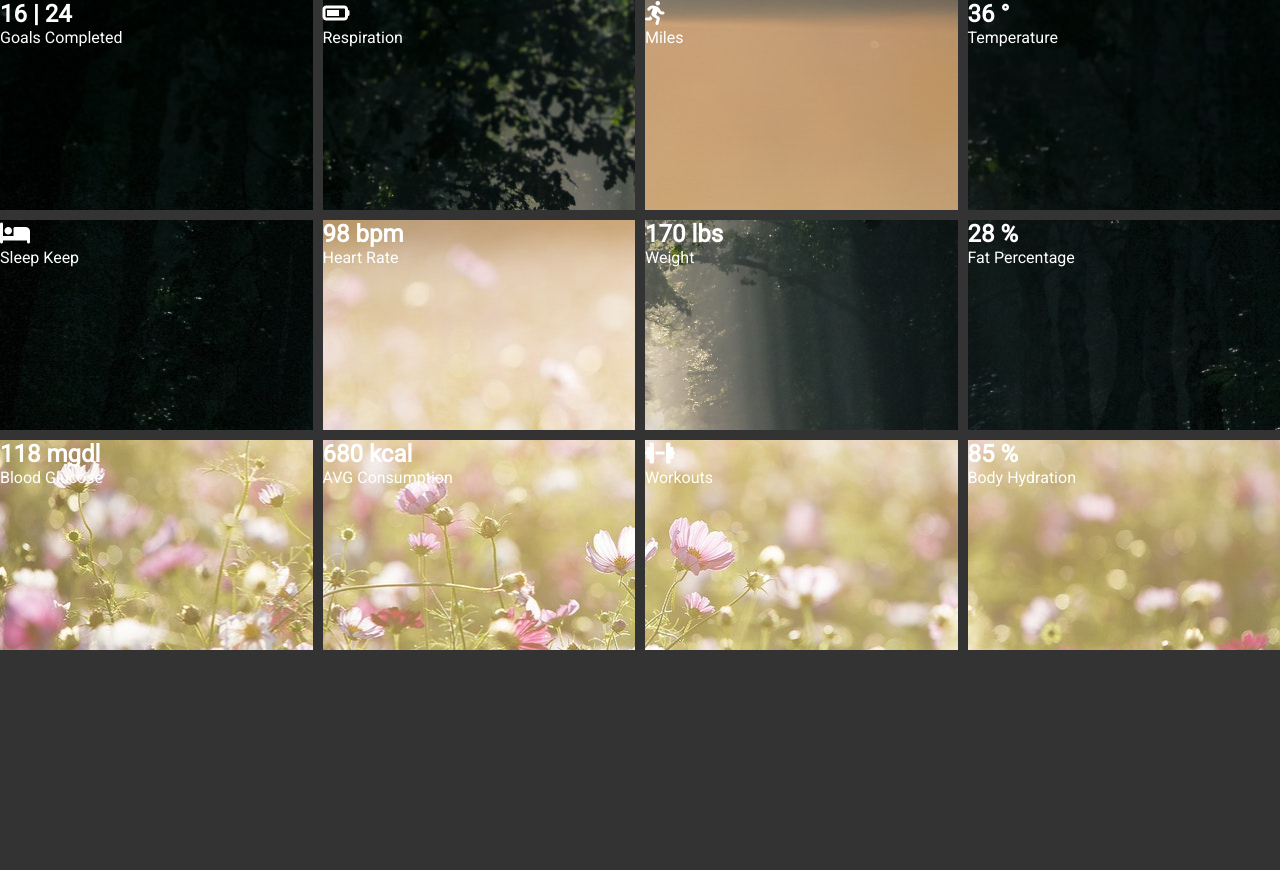
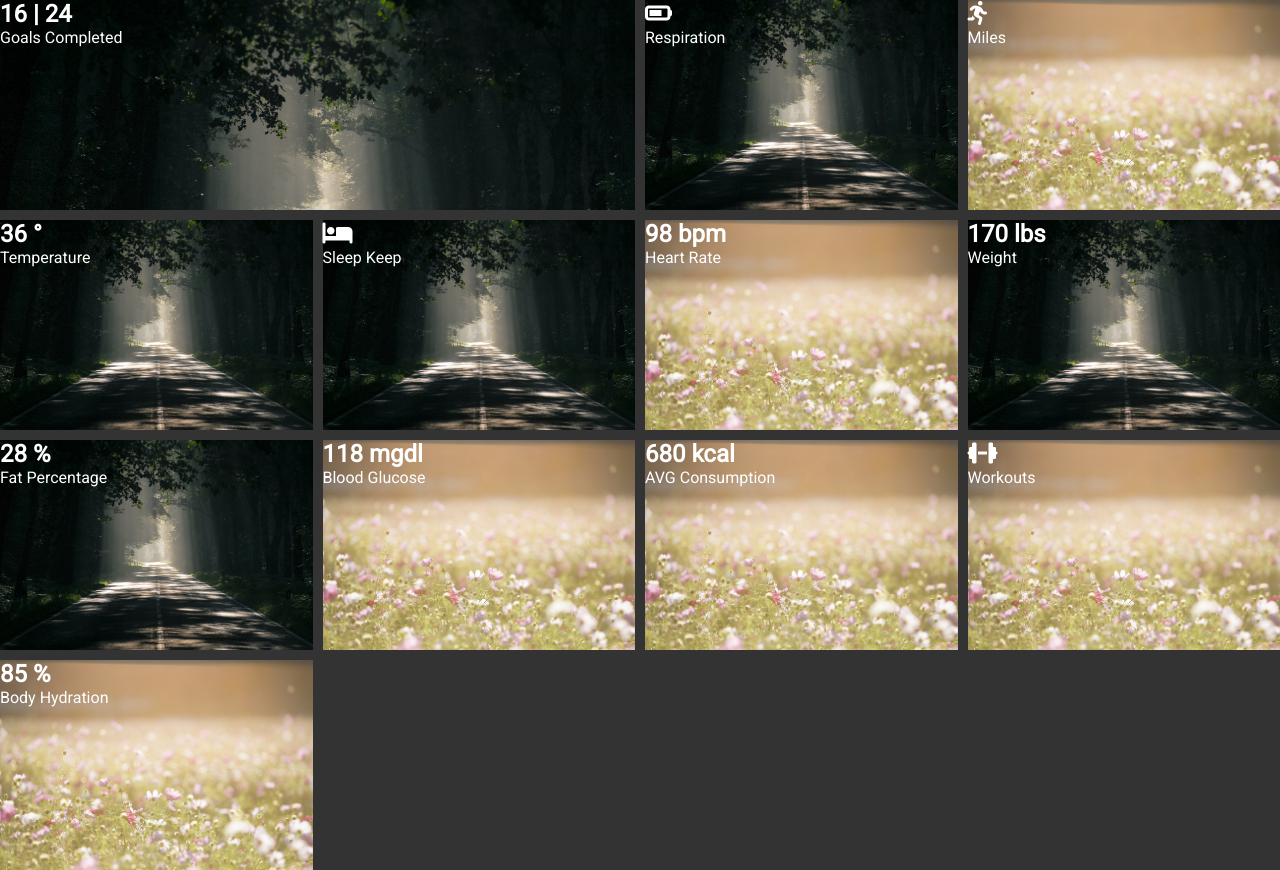
Before and after one commit to rajesh-mondal/grid-layout-with-image, a plain HTML site: page index.html in a window 1280 px wide. Before the commit the page ends 800 px from the top, so only its background shows below. Drawn offline with Linux system fonts and the light colour scheme.

Commit message:
extend first grid size

```diff
--- a/style.css
+++ b/style.css
@@ -24,6 +24,10 @@ body{
     background-attachment: fixed;
 }
 
+.container > div:nth-child(1){
+    grid-column: 1 / 3;
+}
+
 .bg1{
     background: url('img/bg1.jpg');
 }
```
